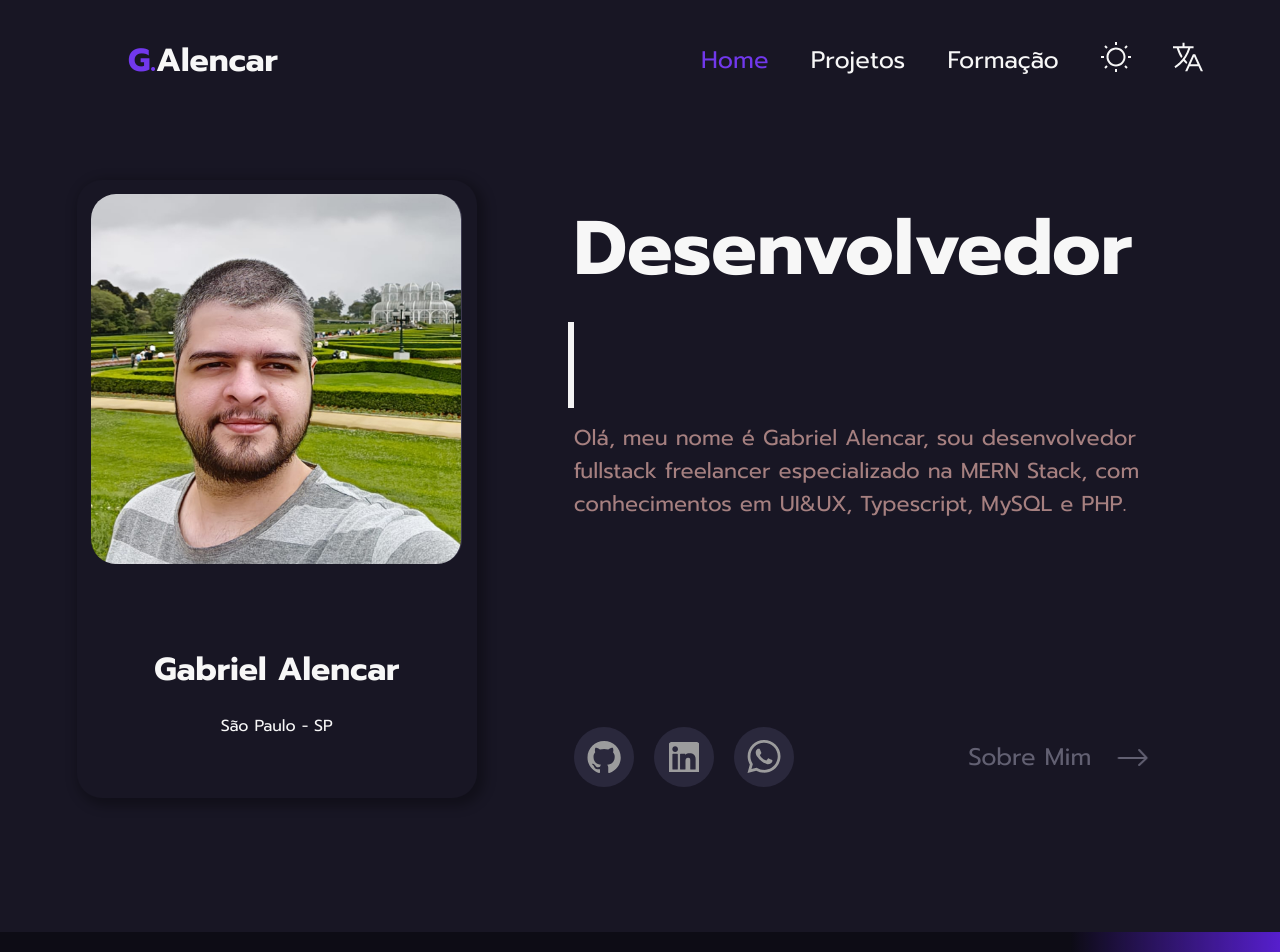
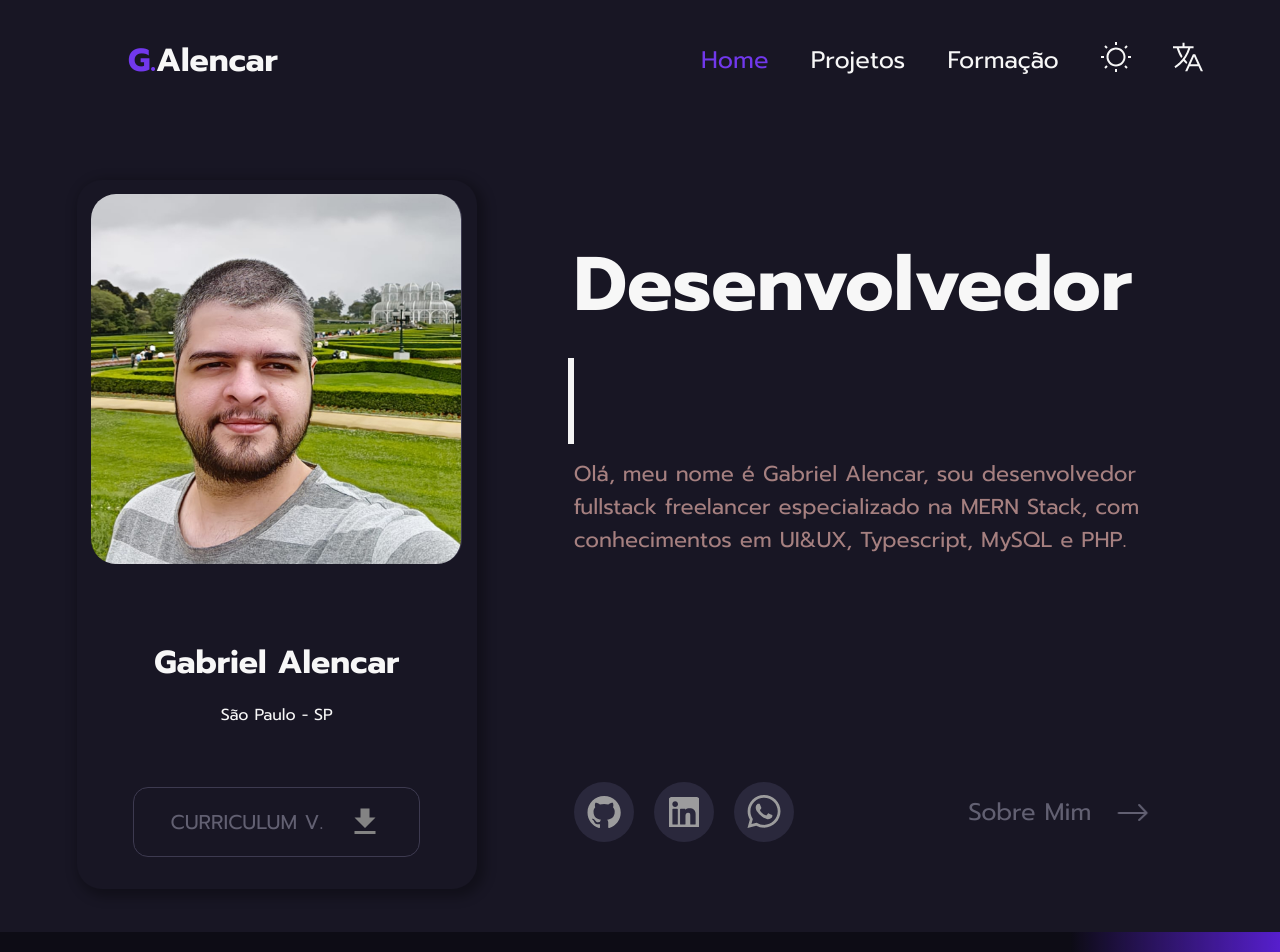
Before and after one commit to gabrielalencardearaujo/portfolio_galencar, a React (Vite) app: page / in a window 1280 px wide. Shown: the top 952 px of the page. Built offline with nearby package versions, Linux system fonts and the light colour scheme.

Commit message:
adicionado btn curriculum

```diff
--- a/src/components/IconDownload/IconDownload.module.css
+++ b/src/components/IconDownload/IconDownload.module.css
@@ -5,6 +5,7 @@
   padding: 0;
   margin: 0;
   cursor: pointer;
+  transition: all .3s;
 }
 
 .icon:hover svg path {
--- a/src/components/IconDownload/SVGDownload.tsx
+++ b/src/components/IconDownload/SVGDownload.tsx
@@ -13,7 +13,7 @@ function SVGDownload() {
         <g clipPath="url(#clip0_200_3)">
           <path
             d="M28.5 13.5H22.5V4.5H13.5V13.5H7.5L18 24L28.5 13.5ZM7.5 27V30H28.5V27H7.5Z"
-            fill="#A68080"
+            fill="#838383"
           />
         </g>
         <defs>
--- a/src/pages/Home/About/CardPhoto.module.css
+++ b/src/pages/Home/About/CardPhoto.module.css
@@ -1,10 +1,12 @@
 .cardPhotoContainer {
+  display: grid;
   min-width: 320px;
   max-width: 100%;
   max-height: 100%;
   text-align: center;
   box-shadow: 4px 4px 12px 4px rgb(0 0 0 / 0.3);
   border-radius: 25px;
+  padding-bottom: 2rem;
 }
 
 .cardPhotoContainer img {
@@ -16,13 +18,39 @@
 
 .cardPhotoContainer div {
   display: grid;
-  gap: 20px;
+  gap: 1rem;
   margin: 60px 0px;
+  justify-content: center;
 }
 
 .name {
   font-size: 2rem;
   font-weight: bold;
+}
+
+.btnCurriculum {
+  justify-self: center;
+  border: 1px solid var(--color-base5);
+  border-radius: 15px;
+  max-width: 300px;
+  font-size: 1.25rem;
+  padding: 1rem 2.25rem;
+  color: var(--color-base3);
+  transition: all .3s;
+  text-transform: uppercase;
+
+  display: flex;
+  justify-content: center;
+  align-items: center;
+  gap: 24px;
+}
+
+.btnCurriculum:hover,
+.btnCurriculum:hover svg path {
+  fill: var(--color-primary2);
+  color: var(--color-primary2);
+  border: 1px solid var(--color-primary2);
+  transition: all .3s;
 }
 
 @media only screen and (max-width: 865px) {
--- a/src/pages/Home/About/CardPhoto.tsx
+++ b/src/pages/Home/About/CardPhoto.tsx
@@ -1,5 +1,6 @@
 import galencar from "../../../assets/img/galencar.jpg";
 import styles from "./CardPhoto.module.css";
+import IconDownload from "../../../components/IconDownload/IconDownload";
 
 function CardPhoto() {
   return (
@@ -9,6 +10,9 @@ function CardPhoto() {
         <p className={styles.name}>Gabriel Alencar</p>
         <p className={styles.city}>São Paulo - SP</p>
       </div>
+      <a href='#' className={styles.btnCurriculum}>
+        curriculum v. <IconDownload />
+      </a>
     </div>
   );
 }
```
